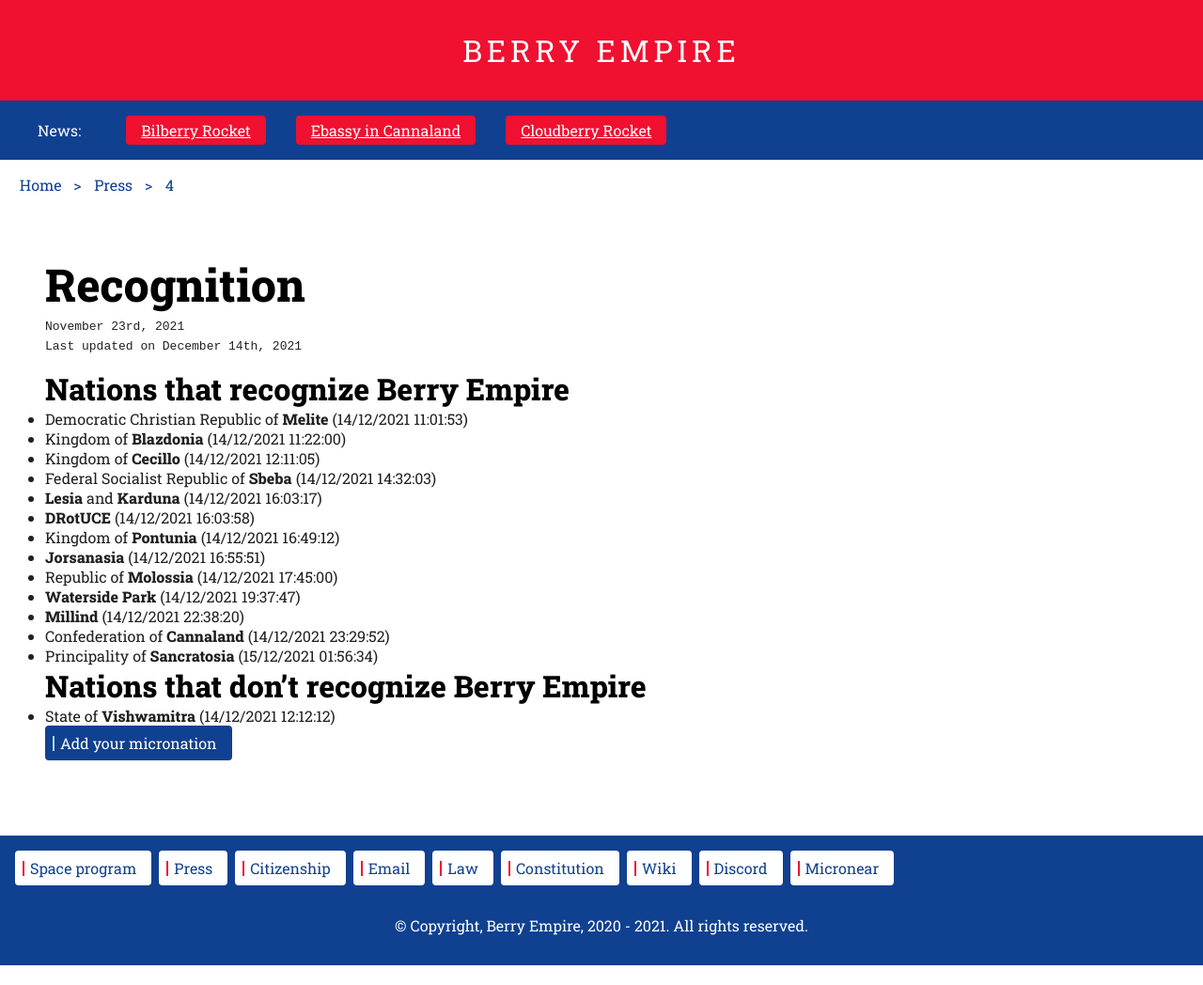
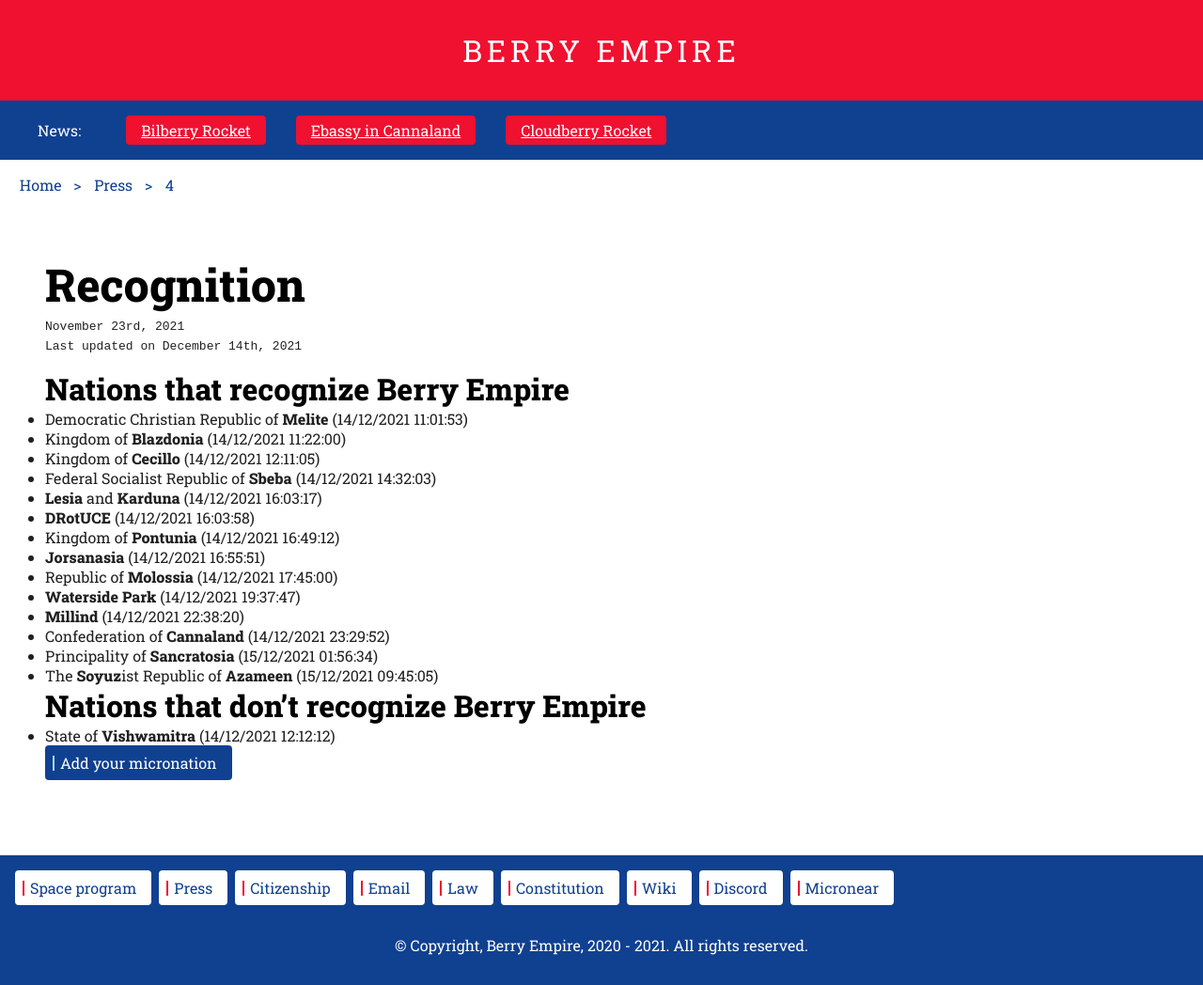
Before and after one commit to berryempire/berryempire.github.io, a Jekyll site: the page built from press/4/index.md, in a window 1280 px wide. Shown: the whole page at 94% size. Built offline with Jekyll 4.4.1, drawn with Linux system fonts in a browser that asks for light colours; our own code applies the rules of GitHub Pages for plain Markdown files; before the commit the page ends 1027 px from its top, so only the background shows below that.

Commit message:
Update index.md

```diff
--- a/press/4/index.md
+++ b/press/4/index.md
@@ -17,6 +17,7 @@
 - **Millind** (14/12/2021 22:38:20)
 - Confederation of **Cannaland** (14/12/2021 23:29:52)
 - Principality of **Sancratosia** (15/12/2021 01:56:34)
+- The **Soyuz**ist Republic of **Azameen** (15/12/2021 09:45:05)
 
 ## Nations that don't recognize Berry Empire
 - State of **Vishwamitra** (14/12/2021 12:12:12)
```
